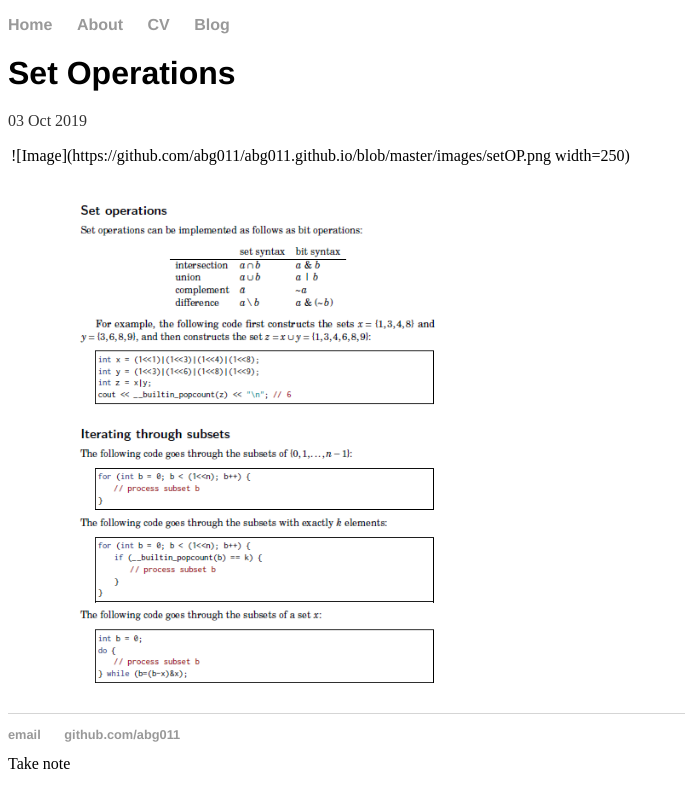
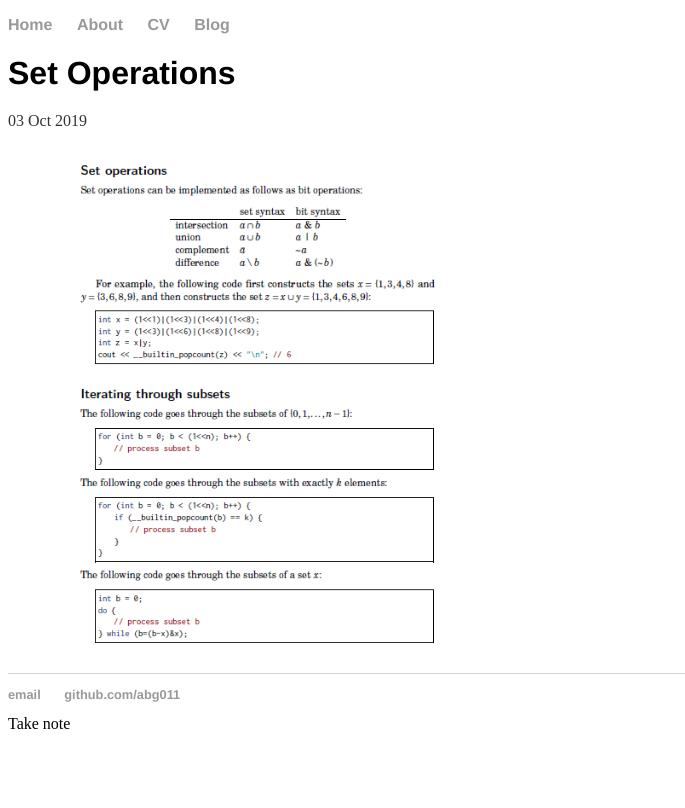
Before and after one commit to abhigupta543/abg011.github.io, a Jekyll site: the page built from _posts/2019-10-03-Set-Operations.md, in a window 1280 px wide. Shown: the top 808 px of the page, without its empty margins (0-685 px from the left). Built offline with Jekyll 4.4.1, drawn with Linux system fonts in a browser that asks for light colours; our own code applies the rules of GitHub Pages for plain Markdown files.

Commit message:
Update 2019-10-03-Set-Operations.md

```diff
--- a/_posts/2019-10-03-Set-Operations.md
+++ b/_posts/2019-10-03-Set-Operations.md
@@ -1,3 +1,2 @@
-![Image](https://github.com/abg011/abg011.github.io/blob/master/images/setOP.png | width=250)
 
 <img src = "/images/setOp.png" width = "500">
```
